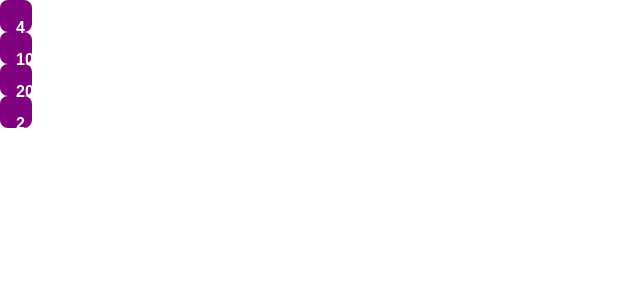
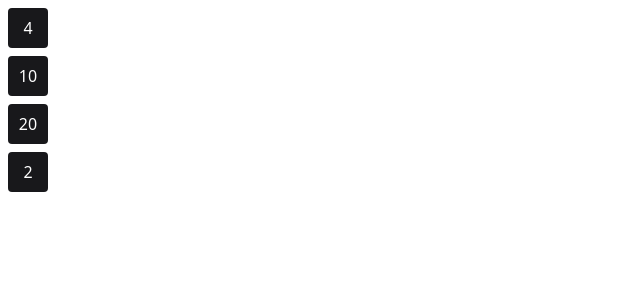
Before and after one commit to CarolMaiaP/NLW-Habits, a React (Vite) app in the folder web/: page / in a window 1280 px wide. Shown: the top 300 px of the page, without its empty margins (0-640 px from the left). Built offline with nearby package versions, Linux system fonts and the light colour scheme.

Commit message:
styles: habit css with tailwind added

```diff
--- a/web/src/components/Habit.css
+++ /dev/null
@@ -1,10 +0,0 @@
-.habits{
-  width: 20px;
-  height: 20px;
-  padding: 1rem;
-  background: purple;
-  border-radius: 8px;
-  color: #fff;
-  font-weight: 700;
-  font-family: sans-serif;
-}
--- a/web/src/components/Habit.tsx
+++ b/web/src/components/Habit.tsx
@@ -1,5 +1,3 @@
-import './Habit.css'
-
 interface HabitProps{
   completed: number
 }
@@ -7,7 +5,7 @@ interface HabitProps{
 export function Habit(props:HabitProps){
   return(
     <div>
-      <p className="habits">{props.completed}</p>
+      <p className="bg-zinc-900 w-10 h-10 text-white rounded m-2 flex justify-center items-center">{props.completed}</p>
     </div>
   )
 }
```
